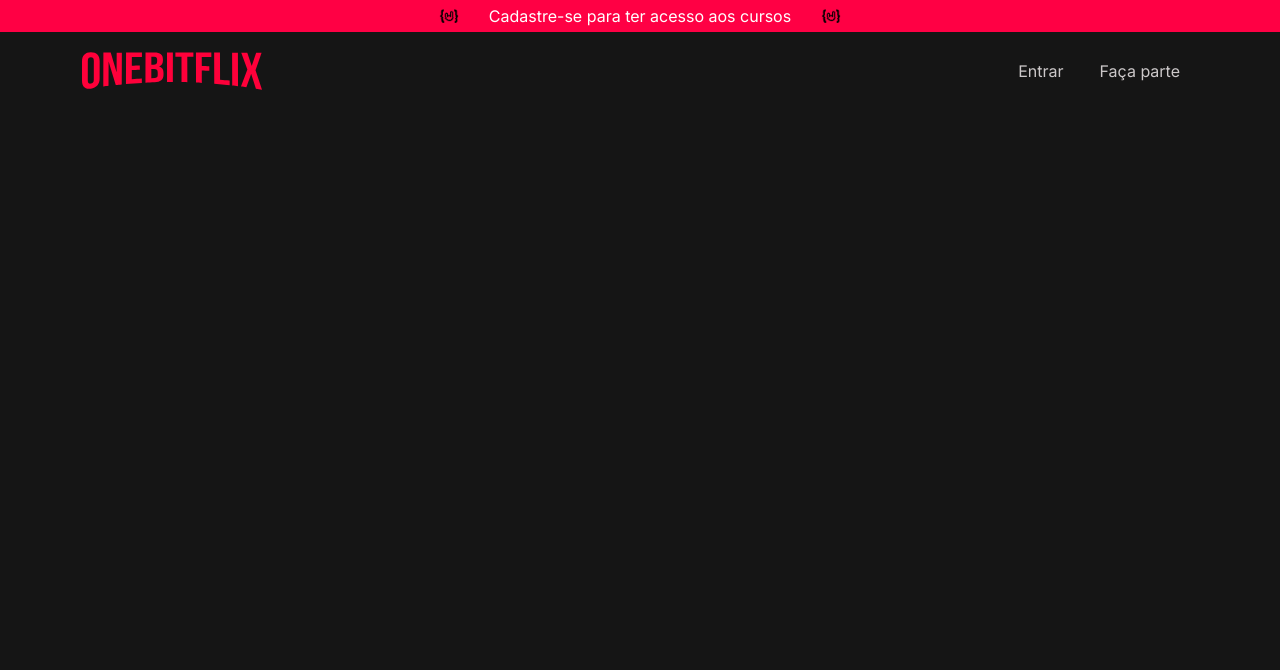
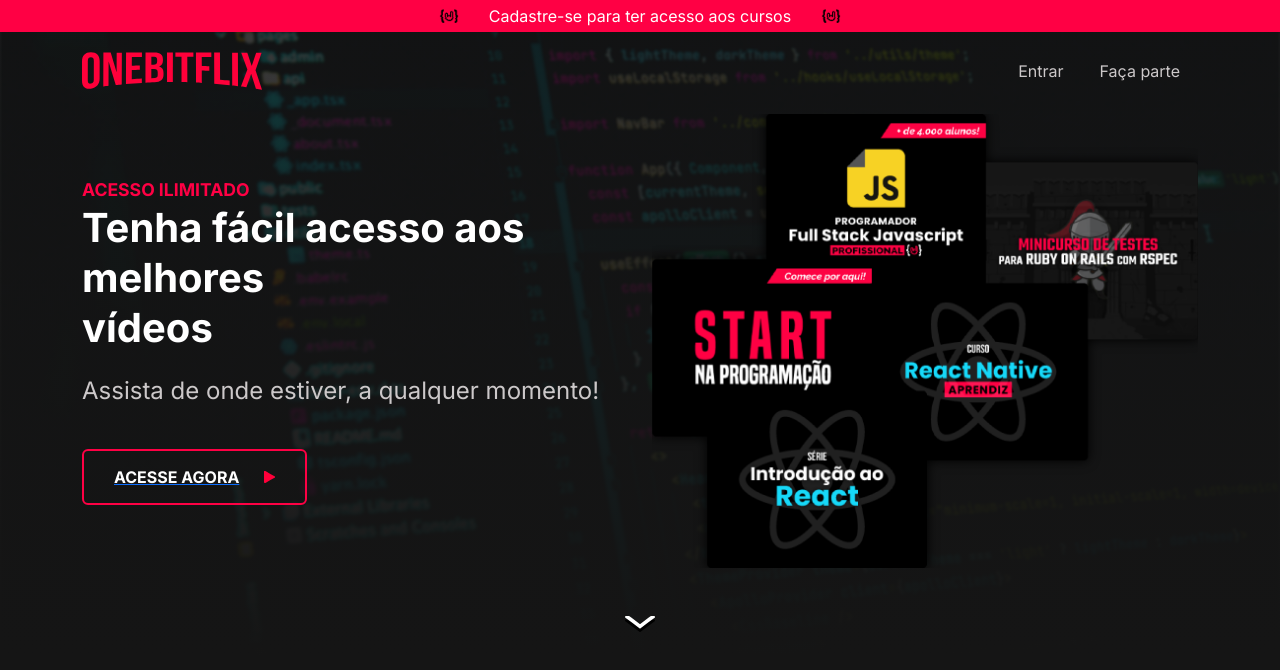
Before and after one commit to YFD3v/YanZinhoFlixFrontEnd, a Next.js app: page / in a window 1280 px wide. Shown: the top 670 px of the page. Built offline with nearby package versions, Linux system fonts and the light colour scheme.

Commit message:
Criação da seção de apresentação

```diff
--- a/src/app/HomeNoAuth.module.scss
+++ b/src/app/HomeNoAuth.module.scss
@@ -1,230 +1,7 @@
-.main {
-  display: flex;
-  flex-direction: column;
-  justify-content: space-between;
-  align-items: center;
-  padding: 6rem;
-  min-height: 100vh;
+.sectionBackground {
+  background-image: linear-gradient(to bottom, #8b8b8b1a, #151515),
+    url("../../public/homeNoAuth/backgroundPresentationSection.png");
+  background-position: center;
+  background-size: cover;
+  background-repeat: no-repeat;
 }
-
-.description {
-  display: inherit;
-  justify-content: inherit;
-  align-items: inherit;
-  font-size: 0.85rem;
-  max-width: var(--max-width);
-  width: 100%;
-  z-index: 2;
-  font-family: var(--font-mono);
-}
-
-.description a {
-  display: flex;
-  justify-content: center;
-  align-items: center;
-  gap: 0.5rem;
-}
-
-.description p {
-  position: relative;
-  margin: 0;
-  padding: 1rem;
-  background-color: rgba(var(--callout-rgb), 0.5);
-  border: 1px solid rgba(var(--callout-border-rgb), 0.3);
-  border-radius: var(--border-radius);
-}
-
-.code {
-  font-weight: 700;
-  font-family: var(--font-mono);
-}
-
-.grid {
-  display: grid;
-  grid-template-columns: repeat(4, minmax(25%, auto));
-  max-width: 100%;
-  width: var(--max-width);
-}
-
-.card {
-  padding: 1rem 1.2rem;
-  border-radius: var(--border-radius);
-  background: rgba(var(--card-rgb), 0);
-  border: 1px solid rgba(var(--card-border-rgb), 0);
-  transition: background 200ms, border 200ms;
-}
-
-.card span {
-  display: inline-block;
-  transition: transform 200ms;
-}
-
-.card h2 {
-  font-weight: 600;
-  margin-bottom: 0.7rem;
-}
-
-.card p {
-  margin: 0;
-  opacity: 0.6;
-  font-size: 0.9rem;
-  line-height: 1.5;
-  max-width: 30ch;
-  text-wrap: balance;
-}
-
-.center {
-  display: flex;
-  justify-content: center;
-  align-items: center;
-  position: relative;
-  padding: 4rem 0;
-}
-
-.center::before {
-  background: var(--secondary-glow);
-  border-radius: 50%;
-  width: 480px;
-  height: 360px;
-  margin-left: -400px;
-}
-
-.center::after {
-  background: var(--primary-glow);
-  width: 240px;
-  height: 180px;
-  z-index: -1;
-}
-
-.center::before,
-.center::after {
-  content: "";
-  left: 50%;
-  position: absolute;
-  filter: blur(45px);
-  transform: translateZ(0);
-}
-
-.logo {
-  position: relative;
-}
-/* Enable hover only on non-touch devices */
-@media (hover: hover) and (pointer: fine) {
-  .card:hover {
-    background: rgba(var(--card-rgb), 0.1);
-    border: 1px solid rgba(var(--card-border-rgb), 0.15);
-  }
-
-  .card:hover span {
-    transform: translateX(4px);
-  }
-}
-
-@media (prefers-reduced-motion) {
-  .card:hover span {
-    transform: none;
-  }
-}
-
-/* Mobile */
-@media (max-width: 700px) {
-  .content {
-    padding: 4rem;
-  }
-
-  .grid {
-    grid-template-columns: 1fr;
-    margin-bottom: 120px;
-    max-width: 320px;
-    text-align: center;
-  }
-
-  .card {
-    padding: 1rem 2.5rem;
-  }
-
-  .card h2 {
-    margin-bottom: 0.5rem;
-  }
-
-  .center {
-    padding: 8rem 0 6rem;
-  }
-
-  .center::before {
-    transform: none;
-    height: 300px;
-  }
-
-  .description {
-    font-size: 0.8rem;
-  }
-
-  .description a {
-    padding: 1rem;
-  }
-
-  .description p,
-  .description div {
-    display: flex;
-    justify-content: center;
-    position: fixed;
-    width: 100%;
-  }
-
-  .description p {
-    align-items: center;
-    inset: 0 0 auto;
-    padding: 2rem 1rem 1.4rem;
-    border-radius: 0;
-    border: none;
-    border-bottom: 1px solid rgba(var(--callout-border-rgb), 0.25);
-    background: linear-gradient(
-      to bottom,
-      rgba(var(--background-start-rgb), 1),
-      rgba(var(--callout-rgb), 0.5)
-    );
-    background-clip: padding-box;
-    backdrop-filter: blur(24px);
-  }
-
-  .description div {
-    align-items: flex-end;
-    pointer-events: none;
-    inset: auto 0 0;
-    padding: 2rem;
-    height: 200px;
-    background: linear-gradient(
-      to bottom,
-      transparent 0%,
-      rgb(var(--background-end-rgb)) 40%
-    );
-    z-index: 1;
-  }
-}
-
-/* Tablet and Smaller Desktop */
-@media (min-width: 701px) and (max-width: 1120px) {
-  .grid {
-    grid-template-columns: repeat(2, 50%);
-  }
-}
-
-@media (prefers-color-scheme: dark) {
-  .vercelLogo {
-    filter: invert(1);
-  }
-
-  .logo {
-    filter: invert(1) drop-shadow(0 0 0.3rem #ffffff70);
-  }
-}
-
-@keyframes rotate {
-  from {
-    transform: rotate(360deg);
-  }
-  to {
-    transform: rotate(0deg);
-  }
-}
--- a/src/app/page.tsx
+++ b/src/app/page.tsx
@@ -1,5 +1,6 @@
-import HeaderNoAuth from "@/components/homeNoAuth/headerNoAuth";
+import HeaderNoAuth from "@/components/HomeNoAuth/HeaderNoAuth";
 import styles from "./HomeNoAuth.module.scss";
+import PresentationSection from "@/components/HomeNoAuth/PresentationSection";
 
 //Passo 1 - Configuração do projeto
 
@@ -7,7 +8,10 @@
   return (
     <>
       {/*Passo 4 - Criando o header parte 1 */}
-      <HeaderNoAuth />
+      <div className={styles.sectionBackground}>
+        <HeaderNoAuth />
+        <PresentationSection />
+      </div>
     </>
   );
 };
--- /dev/null
+++ b/src/components/homeNoAuth/PresentationSection/index.tsx
@@ -0,0 +1,53 @@
+"use client";
+import Link from "next/link";
+//Passo 5 - criando seção da apresentação
+import styles from "./styles.module.scss";
+import { Container, Row, Col, Button } from "reactstrap";
+
+const PresentationSection = () => {
+  return (
+    <>
+      <Container className="py-4">
+        <Row>
+          <Col md className="d-flex flex-column justify-content-center">
+            <p className={styles.subTitle}>ACESSO ILIMITADO</p>
+            <p className={styles.title}>
+              Tenha fácil acesso aos melhores <br /> vídeos
+            </p>
+            <p className={styles.description}>
+              Assista de onde estiver, a qualquer momento!
+            </p>
+            <Link href="/register">
+              <Button outline className={styles.btnCta}>
+                ACESSE AGORA{" "}
+                <img
+                  className={styles.btnImg}
+                  src="/buttonPlay.svg"
+                  alt="Button img"
+                ></img>
+              </Button>
+            </Link>
+          </Col>
+          <Col md>
+            <img
+              src="/homenoAuth/imgPresentation.png"
+              alt="Presentation img"
+              className={styles.imgPresentation}
+            />
+          </Col>
+        </Row>
+        <Row>
+          <Col className="d-flex justify-content-center pt-5">
+            <img
+              className={styles.arrowDown}
+              src="/homeNoAuth/iconArrowDown.svg"
+              alt="Arrow Down"
+            />
+          </Col>
+        </Row>
+      </Container>
+    </>
+  );
+};
+
+export default PresentationSection;
--- /dev/null
+++ b/src/components/homeNoAuth/PresentationSection/styles.module.scss
@@ -0,0 +1,87 @@
+@import "../../../app/colors.module.scss";
+
+.imgPresentation {
+  width: 100%;
+  max-width: 550px;
+}
+
+.subTitle {
+  font-size: 1.1rem;
+  font-weight: bold;
+  color: $lightRed;
+}
+.title {
+  font-size: 2.5rem;
+  font-weight: bold;
+  line-height: 50px;
+}
+
+.description {
+  font-size: 1.5rem;
+  color: $lightGray;
+  margin: 20px 0 40px 0;
+}
+
+.btnCta {
+  font-weight: bold;
+  color: white;
+  display: flex;
+  align-items: center;
+  padding: 14px 30px;
+  border: 2px solid $lightRed;
+  gap: 25px;
+  .btnImg {
+    width: 11px;
+  }
+
+  &:hover {
+    background-color: transparent;
+    border-color: $darkRed;
+    color: $lightGray;
+  }
+}
+
+.arrowDown {
+  width: 30px;
+}
+
+@media (max-width: 1199px) and (min-width: 768px) {
+  .title {
+    font-size: 1.5rem;
+    line-height: 30px;
+  }
+
+  .description {
+    font-size: 0.9rem;
+  }
+}
+
+@media (max-width: 768px) {
+  .imgPresentation {
+    display: flex;
+    margin: 50px auto;
+  }
+  .title {
+    font-size: 1.6rem;
+    line-height: 34px;
+  }
+  .description {
+    font-size: 0.9rem;
+  }
+  .btnCta {
+    padding: 10px 24px;
+  }
+}
+
+@media (max-width: 442px) {
+  .subTitle {
+    font-size: 0.9rem;
+  }
+  .title {
+    font-size: 1.5rem;
+  }
+
+  .description {
+    font-size: 0.8rem;
+  }
+}
```
